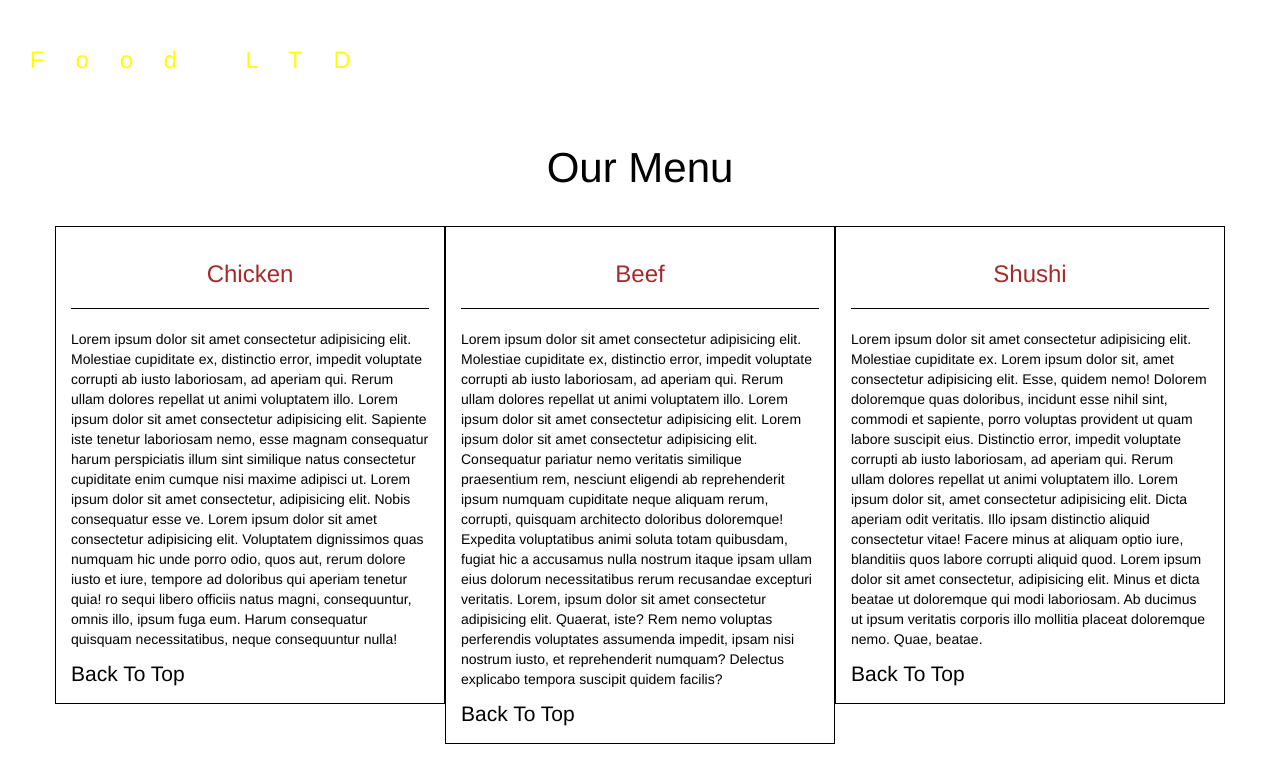
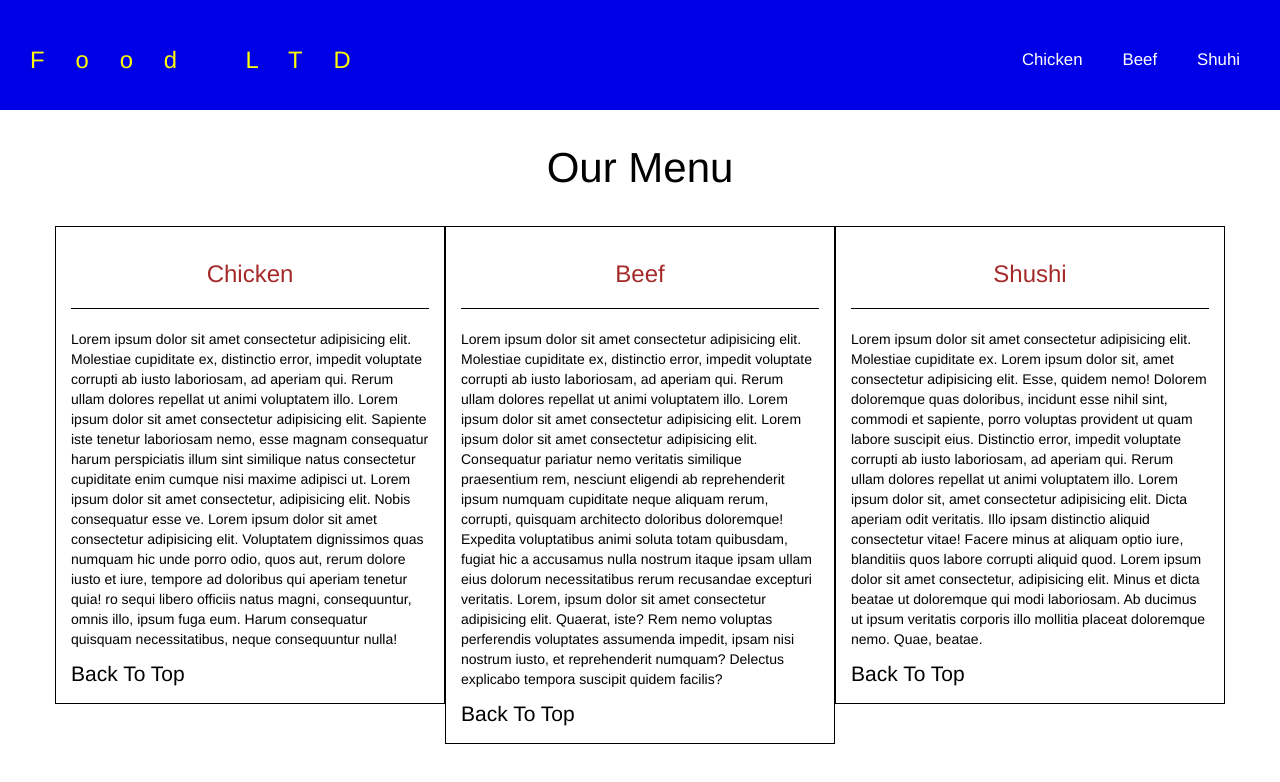
Before and after one commit to ZainAli321/menubootstrap, a plain HTML site: page menubootstrap/index.html in a window 1280 px wide. Drawn offline with Linux system fonts and the light colour scheme.

Commit message:
Update index.css

```diff
--- a/menubootstrap/css/index.css
+++ b/menubootstrap/css/index.css
@@ -20,7 +20,7 @@ h3 {
 }
 
 #nav {
-  background-color: "#0000E7";
+  background-color: #0000E7;
   width: 100%;
   padding: 15px;
 }
```
